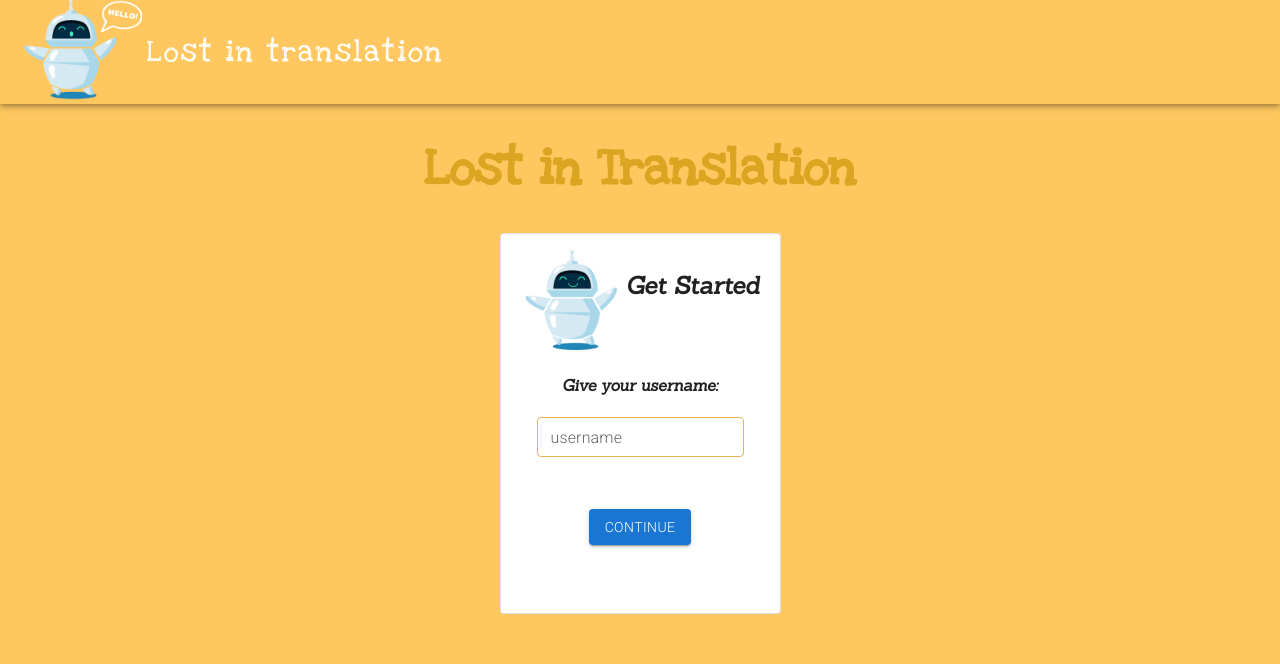
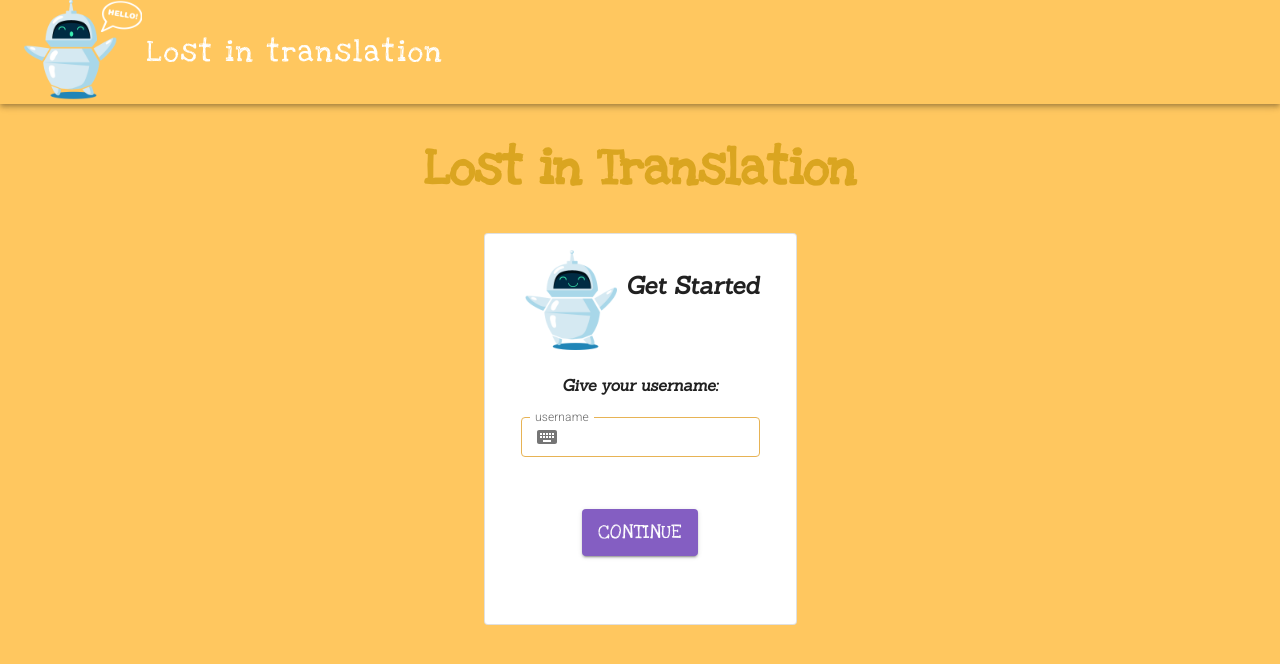
Before and after one commit to KipaTa/LostInTranslation, a React (Create React App) app: page / in a window 1280 px wide. Shown: the top 664 px of the page. Built offline with nearby package versions, Linux system fonts and the light colour scheme; no server answers.

Commit message:
Feat: Updating README

```diff
--- a/src/Components/Startup/StartupForm.js
+++ b/src/Components/Startup/StartupForm.js
@@ -6,7 +6,8 @@ import { useNavigate } from "react-router-dom";
 import { useUser } from "../../context/UserContext";
 import { STORAGE_KEY_USER } from "../../const/storageKeys";
 import * as React from "react";
-import { TextField, Button, Card } from "@mui/material";
+import { TextField, Button, Card, InputAdornment } from "@mui/material";
+import KeyboardIcon from "@mui/icons-material/Keyboard";
 
 const usernameConfig = {
   required: true,
@@ -29,8 +30,8 @@ const StartupForm = () => {
 
   //Side Effects
   useEffect(() => {
-    if (user !== null){
-      navigate("/translation")
+    if (user !== null) {
+      navigate("/translation");
     }
   }, [user, navigate]);
 
@@ -81,6 +82,13 @@ const StartupForm = () => {
               label="username"
               variant="outlined"
               size="small"
+              InputProps={{
+                startAdornment: (
+                  <InputAdornment position="start">
+                    <KeyboardIcon />
+                  </InputAdornment>
+                ),
+              }}
               {...register("username", usernameConfig)}
             />
 
@@ -91,7 +99,16 @@ const StartupForm = () => {
             <Button
               type="submit"
               variant="contained"
-              sx={{ m: 4 }}
+              sx={{
+                ":hover": {
+                  bgcolor: "#845EC2",
+                  color: "white",
+                },
+                m: 4,
+                fontSize:"20px",
+                fontFamily: "LoveFont",
+                bgcolor: "#845EC2",
+              }}
               disabled={loading}
             >
               Continue
```
Also changed, not shown: 1 other file (tests, documents, lock files or other folders).
